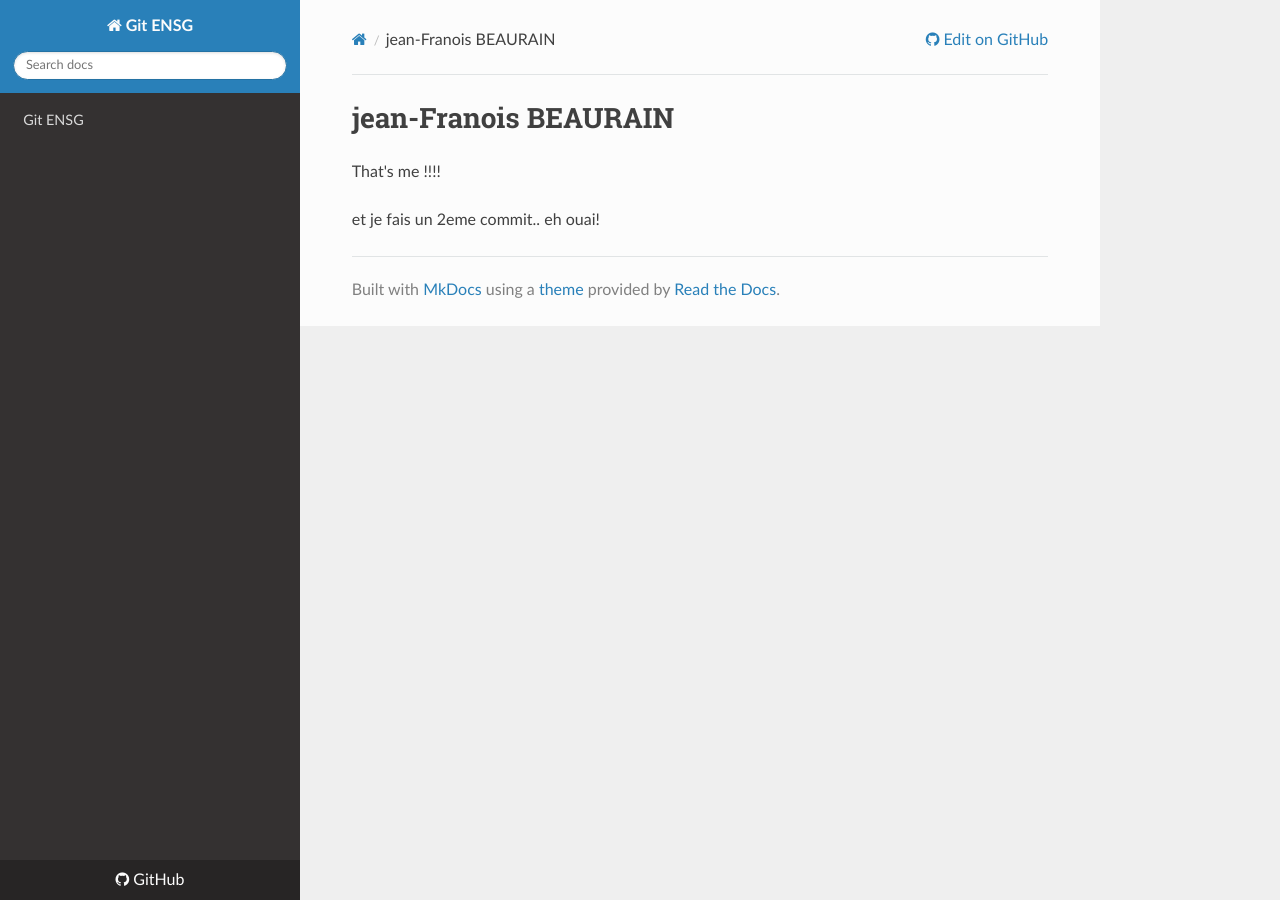
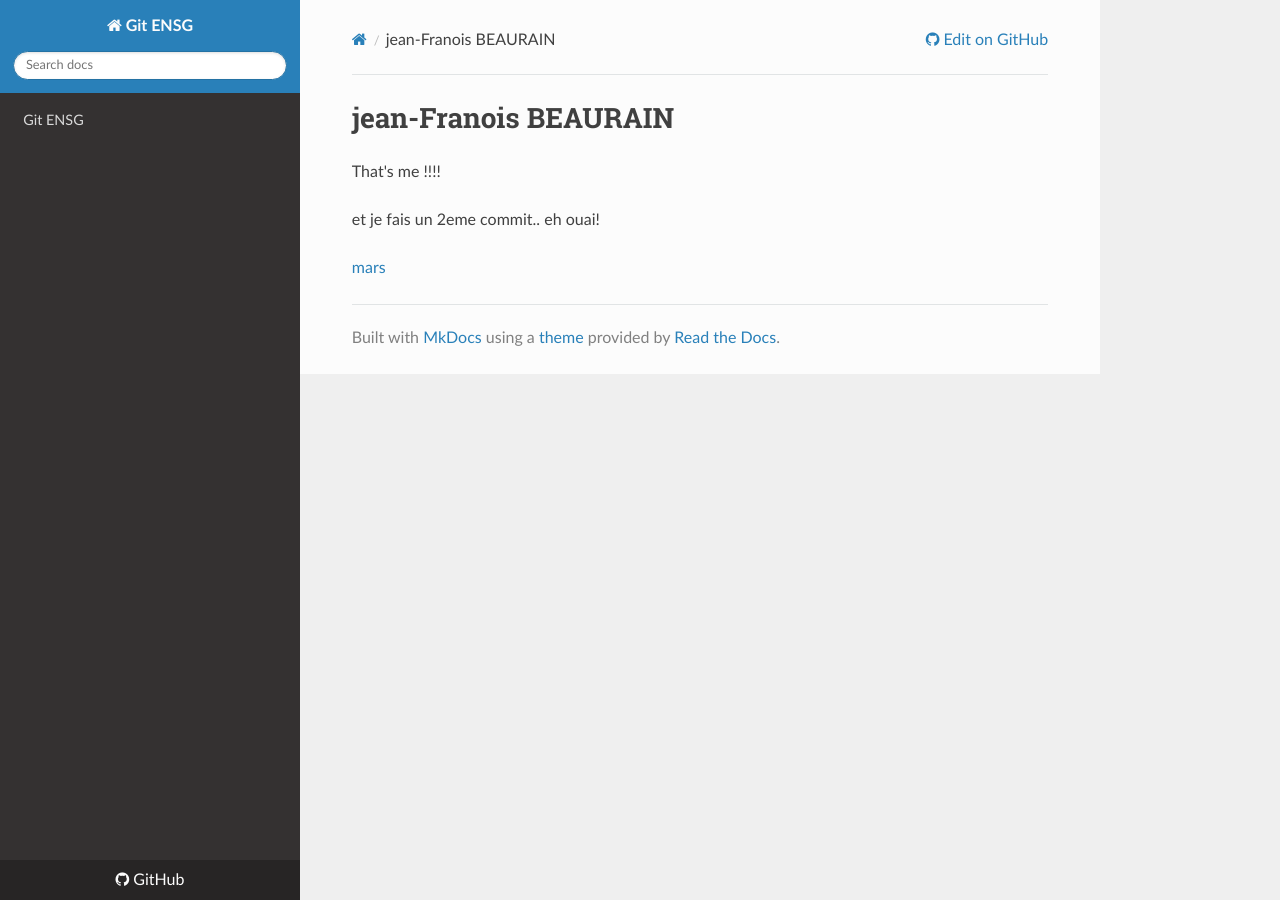
Before and after one commit to iamvdo/git-ensg, an MkDocs documentation site: the page built from docs/jf.md, in a window 1280 px wide. Built offline with MkDocs 1.6.1, drawn with Linux system fonts in a browser that asks for light colours; nearby versions of some CDN libraries.

Commit message:
ajout dune belle image

```diff
--- a/docs/jf.md
+++ b/docs/jf.md
@@ -3,3 +3,5 @@
 That's me !!!!
 
 et je fais un 2eme commit.. eh ouai!
+
+[mars](./images/image.jpg)
```
Also changed, not shown: docs/images/image.jpg (added).
